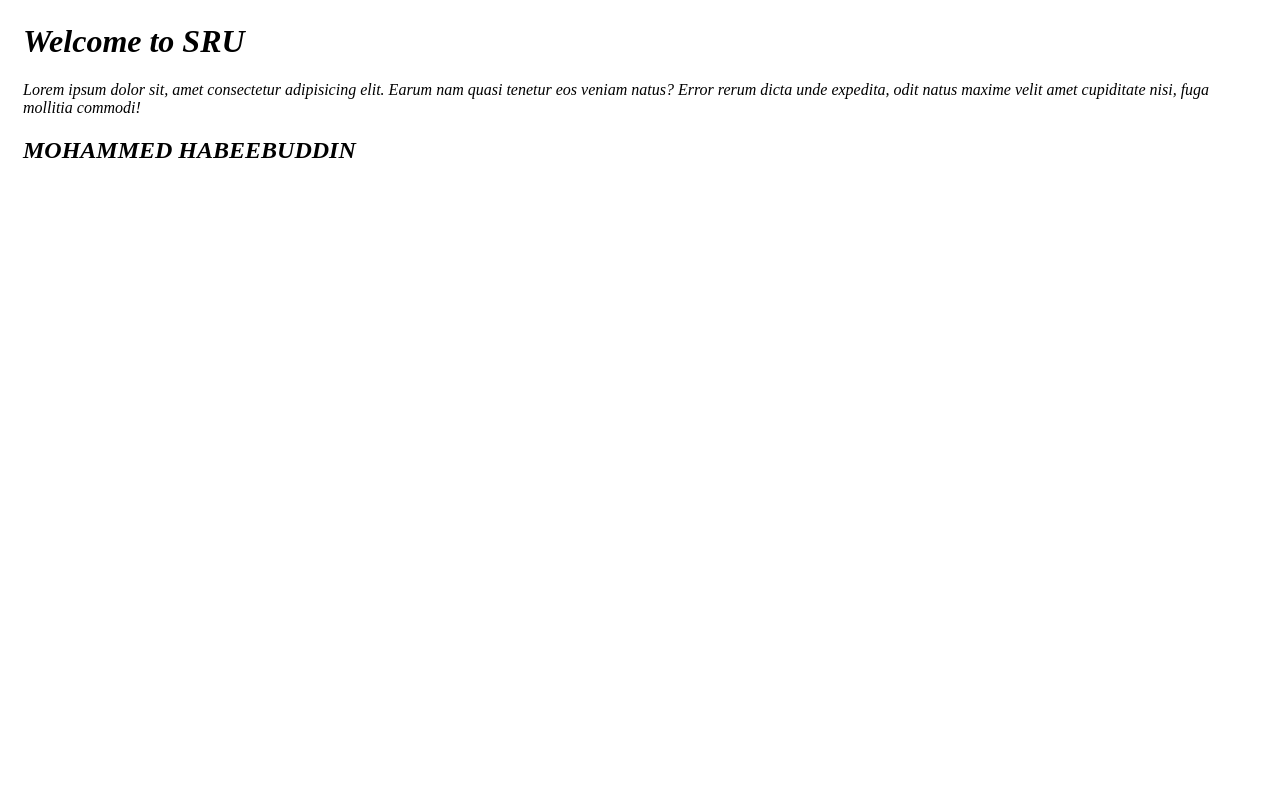
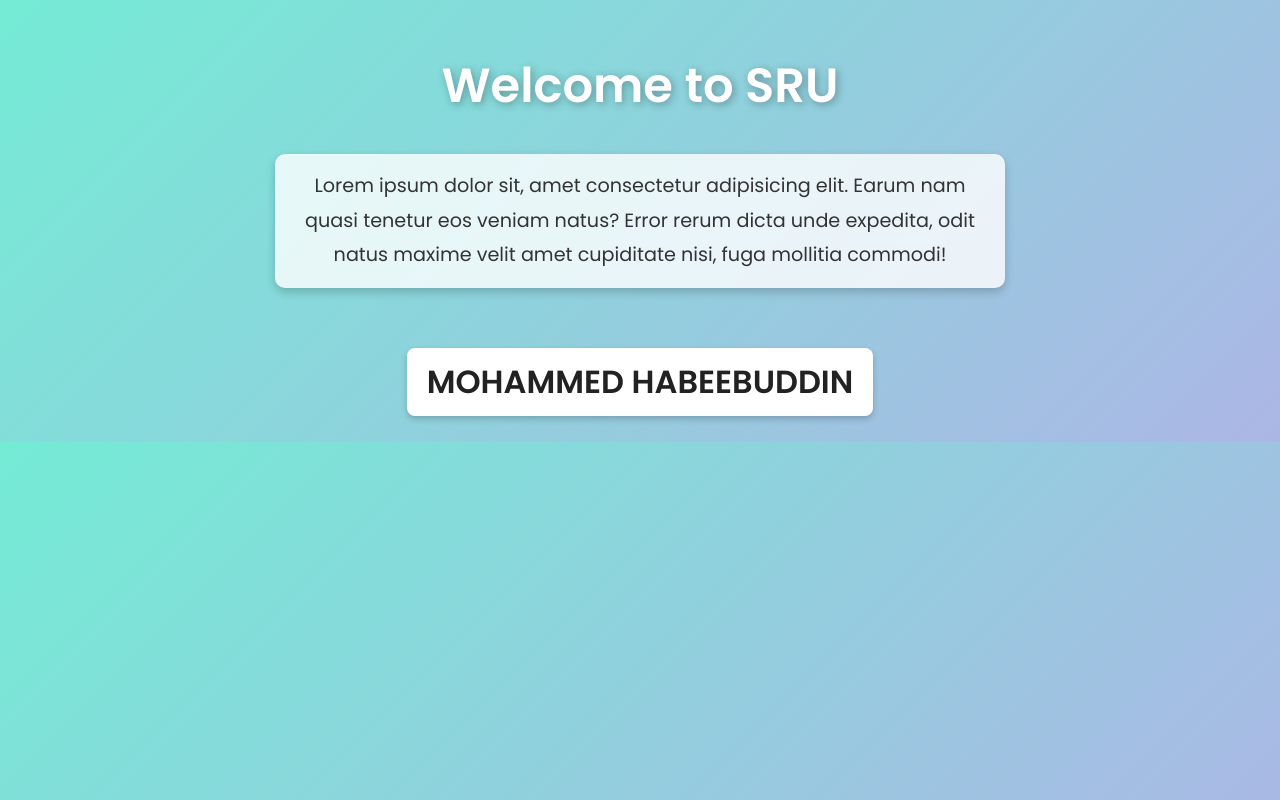
Before and after one commit to shahrukh-1052/E-NG_4.0_SR, a plain HTML site: page D1/index.html in a window 1280 px wide. Drawn offline with Linux system fonts and the light colour scheme.

Commit message:
Added stylish HTML and CSS updates

```diff
--- a/D1/index.html
+++ b/D1/index.html
@@ -5,9 +5,53 @@
     <meta name="viewport" content="width=device-width, initial-scale=1.0">
     <title>Git Demo</title>
     <style>
-        body{
-            font-style: italic;
-            margin: 23px;
+        /* Import a stylish Google Font */
+        @import url('https://fonts.googleapis.com/css2?family=Poppins:wght@400;600&display=swap');
+
+        body {
+            font-family: 'Poppins', sans-serif;
+            margin: 0;
+            padding: 0;
+            background: linear-gradient(135deg, #74ebd5 0%, #ACB6E5 100%);
+            color: #333;
+            text-align: center;
+        }
+
+        h1 {
+            font-size: 3rem;
+            font-weight: 600;
+            color: #fff;
+            margin-top: 50px;
+            text-shadow: 2px 2px 8px rgba(0,0,0,0.3);
+        }
+
+        p {
+            max-width: 700px;
+            margin: 20px auto;
+            font-size: 1.2rem;
+            line-height: 1.8;
+            background: rgba(255, 255, 255, 0.8);
+            padding: 15px;
+            border-radius: 10px;
+            box-shadow: 0 4px 10px rgba(0,0,0,0.2);
+        }
+
+        h2 {
+            margin-top: 40px;
+            font-size: 2rem;
+            color: #222;
+            background: #fff;
+            display: inline-block;
+            padding: 10px 20px;
+            border-radius: 8px;
+            box-shadow: 0 3px 6px rgba(0,0,0,0.2);
+        }
+
+        /* Add hover effect */
+        h2:hover {
+            background: #74ebd5;
+            color: #fff;
+            transition: 0.3s ease-in-out;
         }
     </style>
 </head>
```
